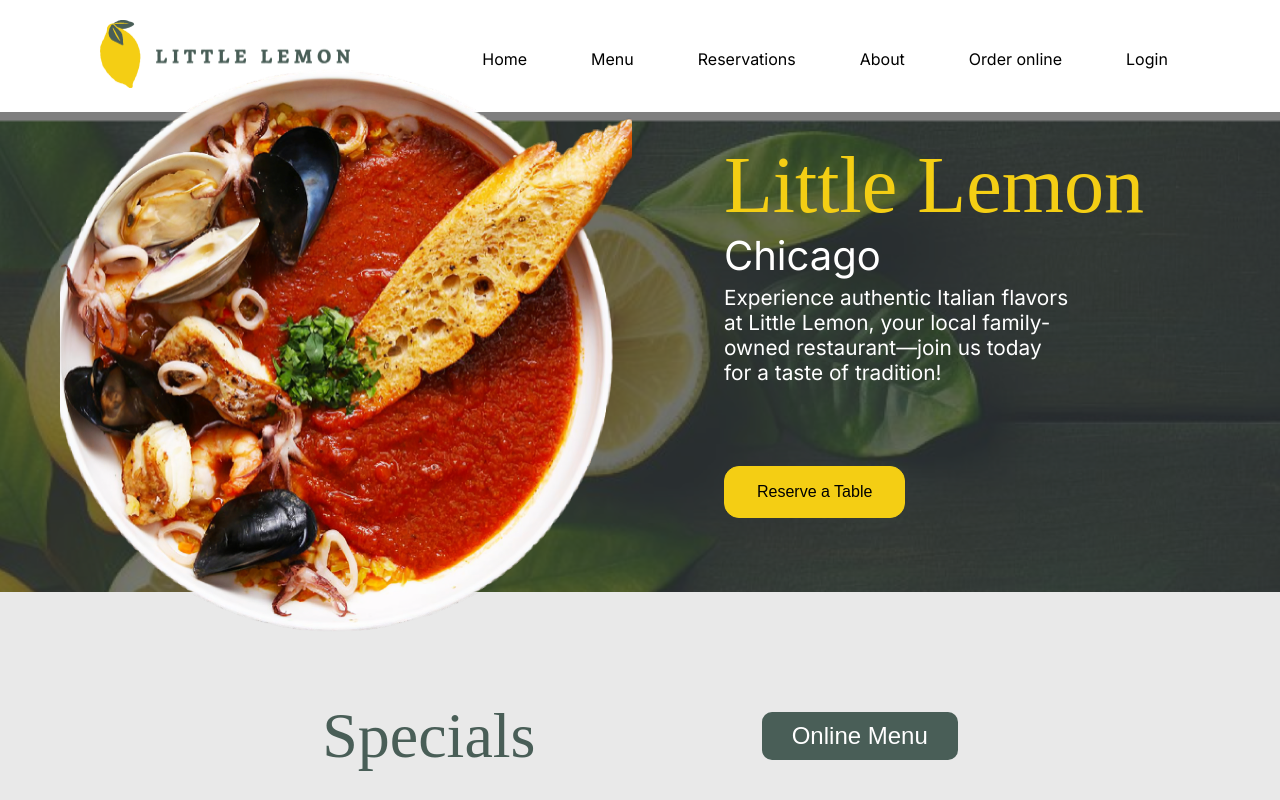
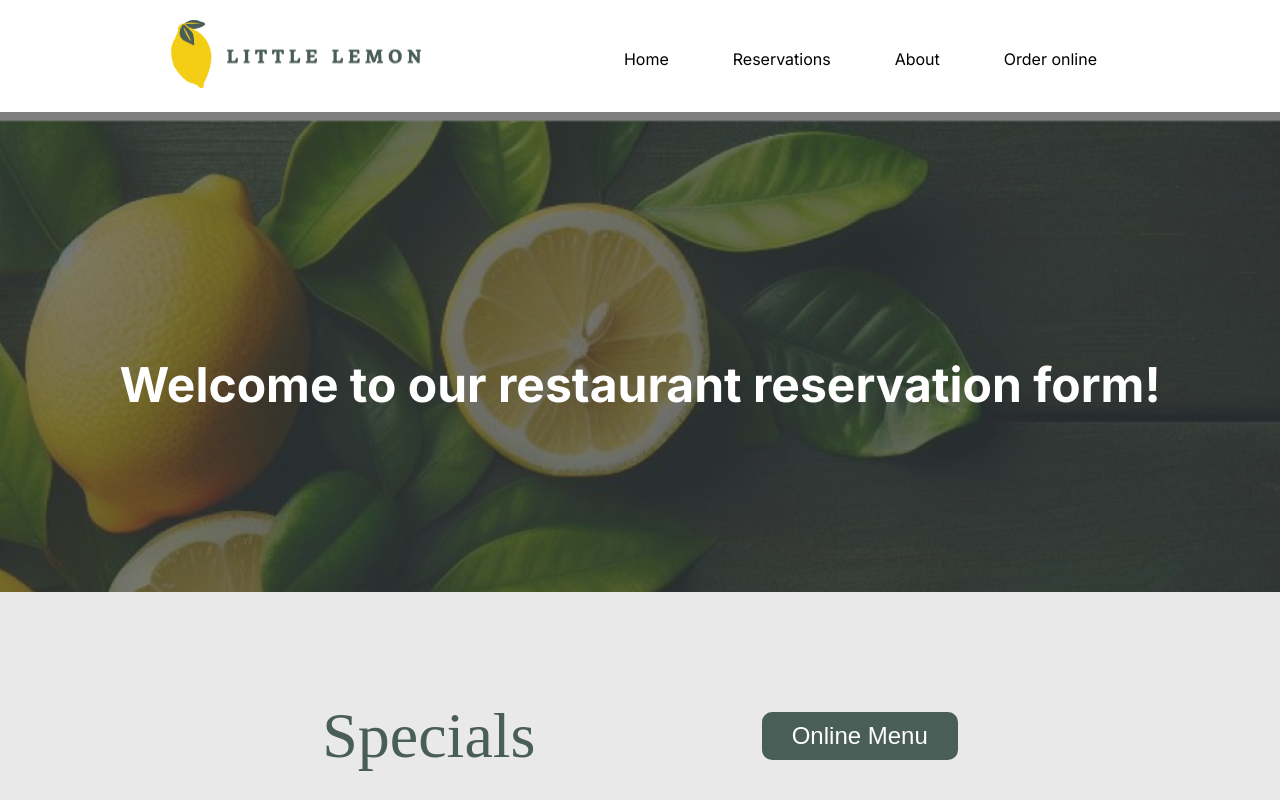
Before and after one commit to DiDubovyk/Little_Lemon, a React (Create React App) app: page / in a window 1280 px wide. Shown: the top 800 px of the page. Built offline with nearby package versions, Linux system fonts and the light colour scheme; the HTML template or start-up script is replaced by a standard one; a web font is replaced by a local one.

Commit message:
Upgraded booking page and Hero section

```diff
--- /dev/null
+++ b/src/components/BookingForm/BookingForm.jsx
@@ -0,0 +1,11 @@
+import { useState } from "react";
+const BookingForm = () => {
+    const [inputs, setInputs] = useState({});
+
+  return (
+    <div>
+    </div>
+  )
+}
+
+export default BookingForm;
--- a/src/components/Hero/Hero.css
+++ b/src/components/Hero/Hero.css
@@ -103,3 +103,12 @@
   color:#F4CE14;
   transition: background-color 0.3s ease, color 0.3s ease, border 0.3s ease;
 }
+
+.reserv-text {
+  display:flex;
+  justify-content:center;
+  align-items:center;
+  width:100%;
+  height:100%;
+  font-size:3rem;
+}
--- a/src/components/Hero/Hero.jsx
+++ b/src/components/Hero/Hero.jsx
@@ -1,9 +1,14 @@
 import plate from "../../assets/Hero_img.png"
 import { DESCRIPTION_SHORT } from "../../constants";
 import "./Hero.css";
+import { useLocation } from "react-router-dom";
 
 const Hero = () => {
+  const location = useLocation();
+  const currentPath = location.pathname;
   return (
+    <div>
+      {currentPath === "/home" ? (
         <div className="hero-container">
           <div className="img-container">
             <img className="hero-image" src={plate} alt="Food" height={570} />
@@ -12,16 +17,20 @@ const Hero = () => {
             <div className="hero-text">
               <h1>Little Lemon</h1>
               <h2>Chicago</h2>
-          <p>
-            {DESCRIPTION_SHORT}
-          </p>
+              <p>{DESCRIPTION_SHORT}</p>
             </div>
             <div className="hero-button">
               <button className="button-reserve">Reserve a Table</button>
             </div>
           </div>
         </div>
+      ) : (
+        <div className="hero-container">
+          <h1 className="reserv-text">Welcome to our restaurant reservation form!</h1>
+        </div>
+      )}
+    </div>
   );
-}
+      };
 
 export default Hero;
--- a/src/constants/index.js
+++ b/src/constants/index.js
@@ -10,10 +10,7 @@ export const NAVIGATION = [
     {
         title:"Home",
         href:"/home"
-    }, {
-        title:"Menu",
-        href:"/menu"
-    }, {
+    },{
         title:"Reservations",
         href:"/book"
     }, {
@@ -22,9 +19,6 @@ export const NAVIGATION = [
     }, {
         title:"Order online",
         href:"/order"
-    }, {
-        title:"Login",
-        href:"/login"
     }
 ]
 
--- a/src/pages/Reservations.js
+++ b/src/pages/Reservations.js
@@ -1,3 +1,4 @@
+import BookingForm from "../components/BookingForm/BookingForm";
 import Footer from "../components/Footer/Footer";
 import Header from "../components/Header/Header";
 import Hero from "../components/Hero/Hero";
@@ -6,7 +7,8 @@ const Reservations = () => {
   return (
       <>
           <Header />
-          <Hero />
+      <Hero />
+      <BookingForm />
           <Footer />
 
     </>
```
Also changed, not shown: src/components/BookingForm/BookingForm.css (added). Lines whose indentation alone changed are shown as unchanged.
